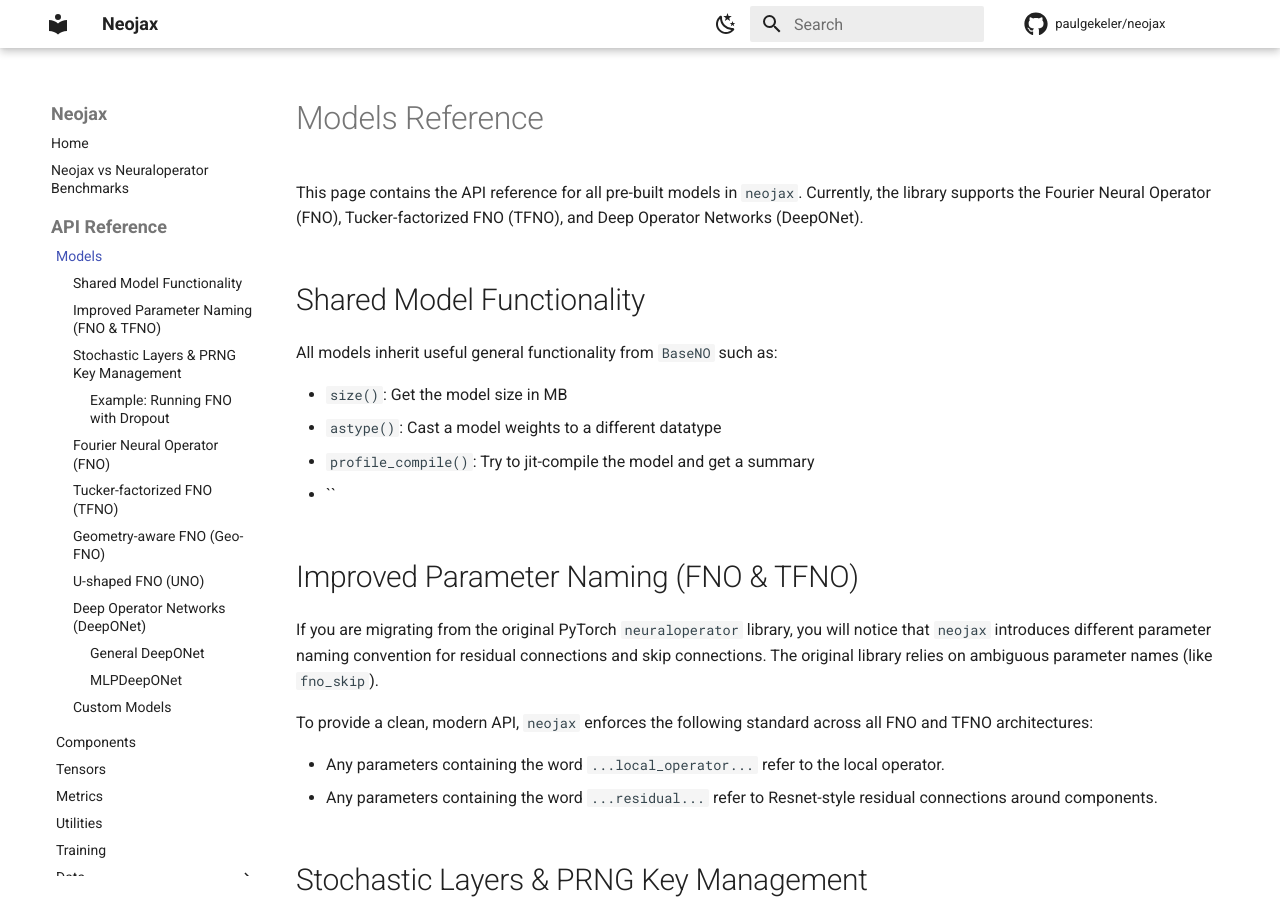
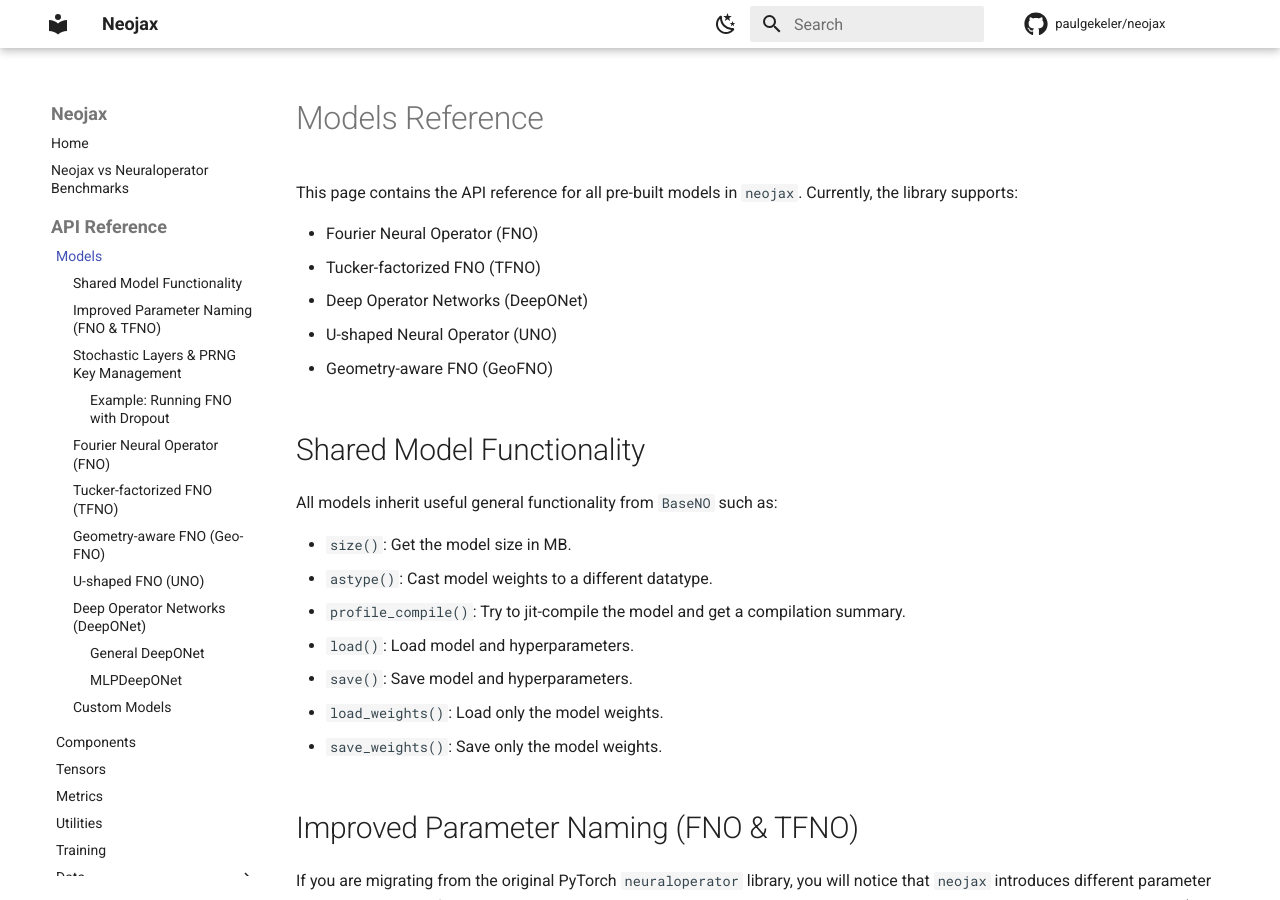
Before and after one commit to paulgekeler/neojax, an MkDocs documentation site: the page built from docs/api/models.md, in a window 1280 px wide and 900 px high. Built offline with MkDocs 1.6.1 and Material for MkDocs 9.7.7, drawn with Linux system fonts in a browser that asks for light colours; formulas are drawn with MathJax 3; comment, search, counter and statistics services are not loaded.

Commit message:
docs: Complete supported model list

````diff
--- a/docs/api/models.md
+++ b/docs/api/models.md
@@ -1,15 +1,24 @@
 # Models Reference
 
-This page contains the API reference for all pre-built models in `neojax`. Currently, the library supports the Fourier Neural Operator (FNO), Tucker-factorized FNO (TFNO), and Deep Operator Networks (DeepONet).
+This page contains the API reference for all pre-built models in `neojax`. Currently, the library supports:
+
+- Fourier Neural Operator (FNO)
+- Tucker-factorized FNO (TFNO)
+- Deep Operator Networks (DeepONet)
+- U-shaped Neural Operator (UNO)
+- Geometry-aware FNO (GeoFNO)
 
 ## Shared Model Functionality
 
 All models inherit useful general functionality from `BaseNO` such as:
 
-- `size()`: Get the model size in MB
-- `astype()`: Cast a model weights to a different datatype
-- `profile_compile()`: Try to jit-compile the model and get a summary
-- ``
+- `size()`: Get the model size in MB.
+- `astype()`: Cast model weights to a different datatype.
+- `profile_compile()`: Try to jit-compile the model and get a compilation summary.
+- `load()`: Load model and hyperparameters.
+- `save()`: Save model and hyperparameters.
+- `load_weights()`: Load only the model weights.
+- `save_weights()`: Save only the model weights.
 
 ## Improved Parameter Naming (FNO & TFNO)
 
@@ -57,13 +66,19 @@ out_train = model(x, key=train_key, inference=False)
 out_eval = model(x, inference=True)
 ```
 
+---
+
 ## Fourier Neural Operator (FNO)
 
 ::: neojax.models.FNO
 
+---
+
 ## Tucker-factorized FNO (TFNO)
 
 ::: neojax.models.TFNO
+
+---
 
 ## Geometry-aware FNO (Geo-FNO)
 
@@ -71,9 +86,13 @@ The Geometry-aware Fourier Neural Operator (Geo-FNO) learns a coordinate deforma
 
 ::: neojax.models.GeoFNO
 
+---
+
 ## U-shaped FNO (UNO)
 
 ::: neojax.models.UNO
+
+---
 
 ## Deep Operator Networks (DeepONet)
 
@@ -122,13 +141,19 @@ batch_model = jax.vmap(vmapped_inner, in_axes=(0, 0))
 batch_preds = batch_model(u_batch, y_batch) # Shape: (32, 256, 1)
 ```
 
+---
+
 ### General DeepONet
 
 ::: neojax.models.DeepONet
 
+---
+
 ### MLPDeepONet
 
 ::: neojax.models.MLPDeepONet
+
+---
 
 ## Custom Models
 
````
